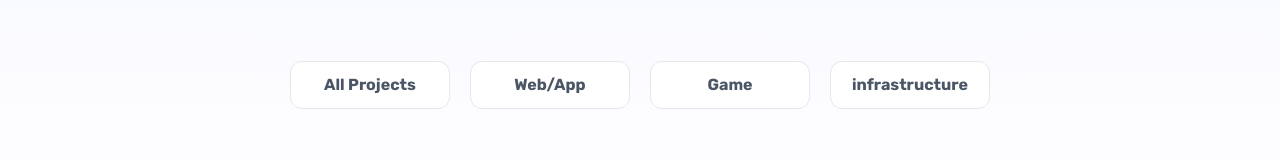
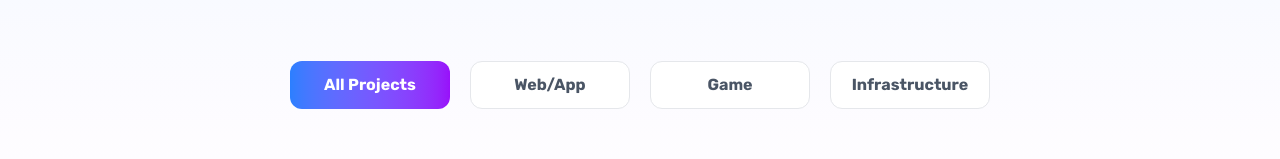
Before and after one commit to Alakok77/MP-NewVersion, a Next.js app: page /projects in a window 1280 px wide. Shown: the part 263-422 px from the top of the page. Built offline with nearby package versions, Linux system fonts and the light colour scheme; no server answers; the database is empty.

Commit message:
add query function in projects page

```diff
--- a/src/app/api/projects/route.js
+++ b/src/app/api/projects/route.js
@@ -41,13 +41,20 @@ export async function POST(req) {
   }
 }
 
-export async function GET() {
+export async function GET(req) {
   try {
+    const { searchParams } = new URL(req.url);
+    const category = searchParams.get("category");
+
     const db = await connectDB();
+
+    const query = category && category !== "all"
+      ? { category }
+      : {};
 
     const projects = await db
       .collection("projects")
-      .find({})
+      .find(query)
       .sort({ createdAt: -1 })
       .toArray();
 
--- a/src/app/projects/page.js
+++ b/src/app/projects/page.js
@@ -1,21 +1,31 @@
 import Proj_card from "@/components/Proj_card";
 import { connectDB } from "@/lib/mongodb";
+import Link from "next/link";
 
-async function getProjects() {
+async function getProjects(category) {
   const db = await connectDB();
+
+  const query = category && category !== "all"
+    ? { category }
+    : {};
 
   const projects = await db
     .collection("projects")
-    .find({})
+    .find(query)
     .sort({ createdAt: -1 })
     .toArray();
 
   return projects;
 }
 
-export default async function Projects(){
+export default async function Projects({ searchParams }){
 
-    const projects = await getProjects();
+    const { category = "all" } = await searchParams;
+    const projects = await getProjects(category);
+
+    const base = "text-gray-600 bg-white border border-gray-200 rounded-xl w-40 h-12 font-semibold transition-all";
+    const hover = "hover:text-black hover:bg-gray-50";
+    const active = "bg-linear-to-r from-blue-500 to-purple-600 text-white border-none";
 
     return (
         <>
@@ -23,13 +33,32 @@ export default async function Projects(){
                 <h1 className="text-6xl font-semibold">My <span className="bg-linear-to-r from-blue-500 to-purple-600 bg-clip-text text-transparent">Projects</span></h1>
                 <p className="text-gray-600 m-5">Explore my portfolio of web/app, game, and infrastructure projects</p>
                 <div className="flex gap-5 mt-10">
-                    <button className="text-gray-600 bg-white border border-gray-200 rounded-xl w-40 h-12 font-semibold hover:text-black hover:bg-gray-50 transition-all">All Projects</button>
-                    <button className="text-gray-600 bg-white border border-gray-200 rounded-xl w-40 h-12 font-semibold hover:text-black hover:bg-gray-50 transition-all">Web/App</button>
-                    <button className="text-gray-600 bg-white border border-gray-200 rounded-xl w-40 h-12 font-semibold hover:text-black hover:bg-gray-50 transition-all">Game</button>
-                    <button className="text-gray-600 bg-white border border-gray-200 rounded-xl w-40 h-12 font-semibold hover:text-black hover:bg-gray-50 transition-all">infrastructure</button>
+                    <Link href="/projects?category=all">
+                        <button className={`${base} ${category === "all" ? active : hover}`}>
+                            All Projects
+                        </button>
+                    </Link>
+
+                    <Link href="/projects?category=Web/App">
+                        <button className={`${base} ${category === "Web/App" ? active : hover}`}>
+                            Web/App
+                        </button>
+                    </Link>
+
+                    <Link href="/projects?category=Game">
+                        <button className={`${base} ${category === "Game" ? active : hover}`}>
+                            Game
+                        </button>
+                    </Link>
+
+                    <Link href="/projects?category=Infra">
+                        <button className={`${base} ${category === "Infra" ? active : hover}`}>
+                            Infrastructure
+                        </button>
+                    </Link>
                 </div>
             </div>
-            <div className="flex flex-wrap pt-20 pb-20 pl-30 pr-30 w-full">
+            <div className="flex flex-wrap pt-20 pb-20 pl-30 pr-30 w-full items-center justify-center">
                 <Proj_card projects={projects} />
             </div>
         </>
```
